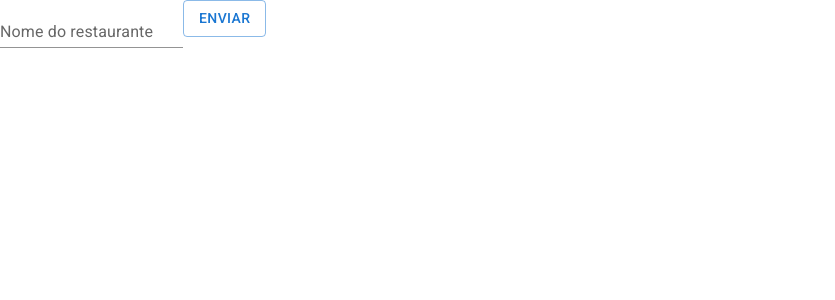
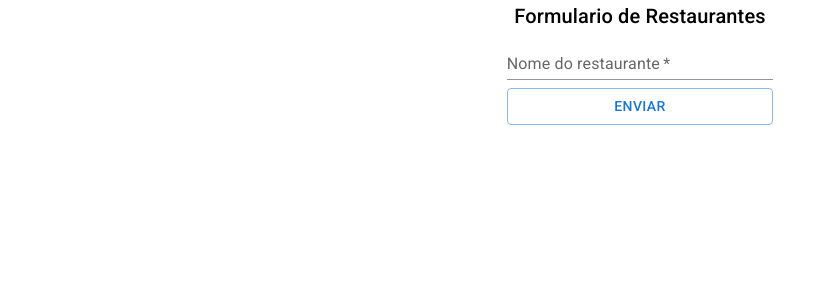
Before and after one commit to edukaki/AluraCursos, a React (Create React App) app in the folder cursoAPI - Alfood/alfood-main/: page /admin/restaurantes/novo in a window 1280 px wide. Shown: the top 300 px of the page, without its empty margins (0-835 px from the left). Built offline with nearby package versions, Linux system fonts and the light colour scheme; the HTML template or start-up script is replaced by a standard one.

Commit message:
feat(FormularioRestaurante): format form

```diff
--- a/cursoAPI - Alfood/alfood-main/src/paginas/Administracao/Restaurante/FormularioRestaurante/index.tsx
+++ b/cursoAPI - Alfood/alfood-main/src/paginas/Administracao/Restaurante/FormularioRestaurante/index.tsx
@@ -1,4 +1,5 @@
-import { Button, TextField } from "@mui/material";
+import { Button, TextField, Typography } from "@mui/material";
+import { Box } from "@mui/system";
 import axios from "axios";
 import React, { useEffect, useState } from "react";
 import { useParams } from "react-router-dom";
@@ -37,18 +38,32 @@ const FormularioRestaurante = () => {
 	};
 
 	return (
-		<form onSubmit={submeterForm}>
+		<Box
+			sx={{ display: "flex", flexDirection: "column", alignItems: "center" }}
+		>
+			<Typography component="h1" variant="h6">
+				Formulario de Restaurantes
+			</Typography>
+			<Box component="form" onSubmit={submeterForm}>
 				<TextField
 					value={nomeRestaurante}
 					onChange={(evento) => setNomeRestaurante(evento.target.value)}
 					id="standard-basic"
 					label="Nome do restaurante"
 					variant="standard"
+					fullWidth
+					required
 				/>
-			<Button type="submit" variant="outlined">
+				<Button
+					sx={{ marginTop: 1 }}
+					type="submit"
+					variant="outlined"
+					fullWidth
+				>
 					Enviar
 				</Button>
-		</form>
+			</Box>
+		</Box>
 	);
 };
 
```
Lines whose indentation alone changed are shown as unchanged.
